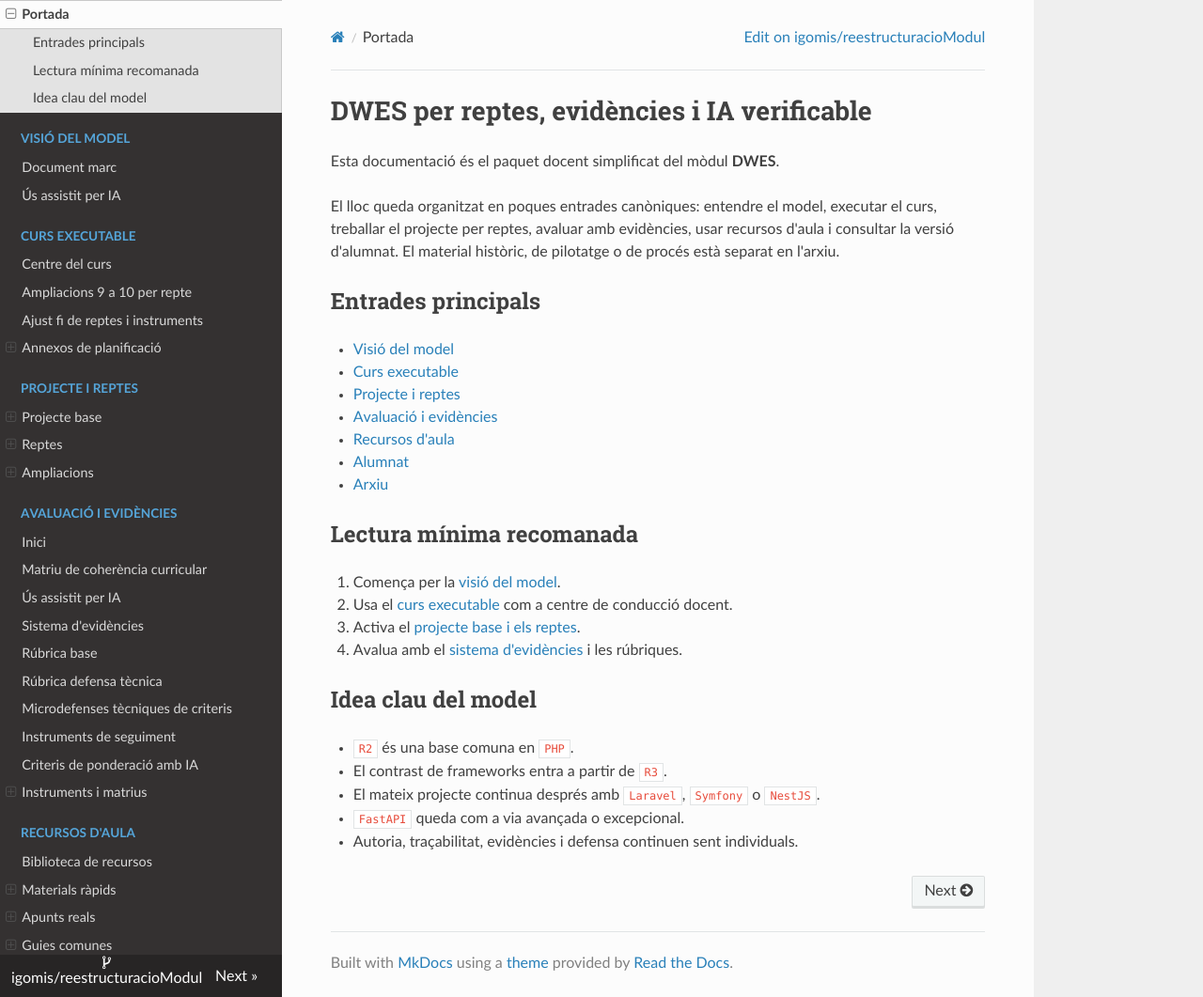
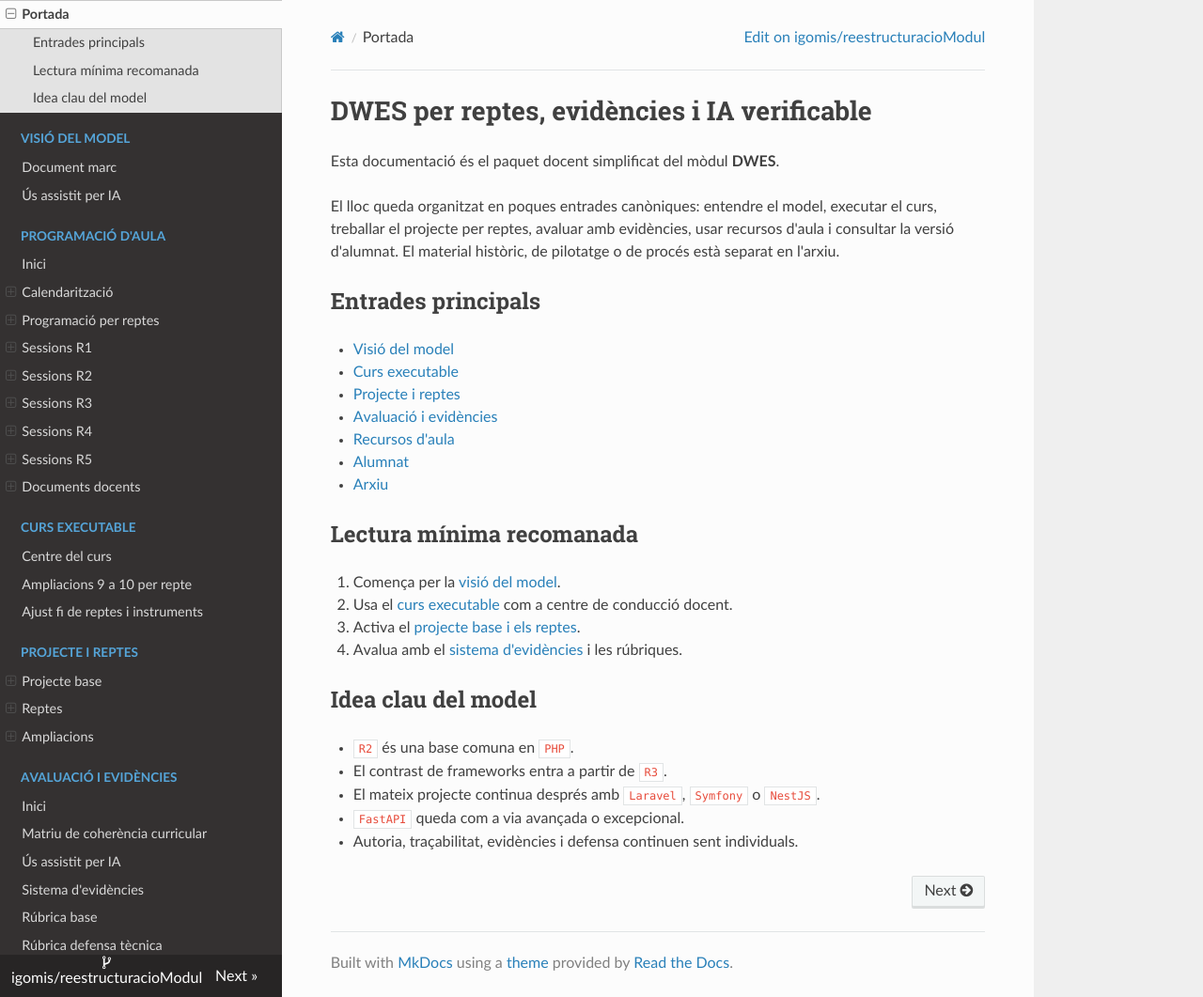
Before and after one commit to igomis/reestructuracioModul, an MkDocs documentation site: the page built from docs/index.md, in a window 1280 px wide and 1061 px high. Shown: the whole window at 94% size. Built offline with MkDocs 1.6.1, drawn with Linux system fonts in a browser that asks for light colours; nearby versions of some CDN libraries; some of the changed lines change nothing that is shown.

Commit message:
Expose classroom programming in main nav

```diff
--- a/mkdocs.yml
+++ b/mkdocs.yml
@@ -23,60 +23,72 @@ nav:
   - Visió del model:
       - Document marc: visio-model-dwes.md
       - Ús assistit per IA: us-ia-professorat-i-alumnat.md
+  - Programació d'aula:
+      - Inici: 01_programacio_modul/index.md
+      - Calendarització:
+          - Calendarització per avaluacions: 01_programacio_modul/calendaritzacio_per_avaluacions.md
+          - Guia sessió a sessió 20 setmanes: 01_programacio_modul/guia_sessio_a_sessio_20_setmanes.md
+          - Seqüenciació de sessions: 01_programacio_modul/seqüenciacio_sessions_2_avaluacions.md
+      - Programació per reptes:
+          - R1. Kickoff backend: 01_programacio_modul/programacio_aula_repte_01.md
+          - R2. Processament, estat i autenticació: 01_programacio_modul/programacio_aula_repte_02.md
+          - R3. MVC i persistència: 01_programacio_modul/planificacio_aula_r3_mvc_i_persistencia.md
+          - Vista global per repte: 01_programacio_modul/programacio_aula_per_repte.md
+      - Sessions R1:
+          - R1S0. Marc comú del curs i criteri d'evidències: 01_programacio_modul/programacio_aula_r1s0_marc_comu_curs_evidencies.md
+          - R1S1. Model client/servidor i elecció guiada de stack: 01_programacio_modul/programacio_aula_r1s1_model_client_servidor_eleccio_stack.md
+          - R1S2. Entorn executable, punt d'entrada i tancament de R1: 01_programacio_modul/programacio_aula_r1s2_entorn_executable_punt_entrada.md
+      - Sessions R2:
+          - R2S0. Transició al Repte 2: 01_programacio_modul/programacio_aula_r2s0_transicio_repte_2.md
+          - R2S1. Entrada variada i validació de servidor: 01_programacio_modul/programacio_aula_r2s1_entrada_variada_validacio_servidor.md
+          - R2S2. Processament, reintent i guardat funcional: 01_programacio_modul/programacio_aula_r2s2_processament_reintent_conservacio_dades.md
+          - R2S3. Lògica del flux i regles del projecte: 01_programacio_modul/programacio_aula_r2s3_logica_flux_regles_projecte.md
+          - R2S4. Estat, sessió i cookies: 01_programacio_modul/programacio_aula_r2s4_estat_sessio_cookies.md
+          - R2S5. Autenticació i funcionalitat protegida: 01_programacio_modul/programacio_aula_r2s5_autenticacio_funcionalitat_protegida.md
+          - R2S6. Mini API d'autenticació per a client: 01_programacio_modul/programacio_aula_r2s6_mini_api_autenticacio_client.md
+          - R2S7. Proves, depuració i checkpoint tècnic: 01_programacio_modul/programacio_aula_r2s7_proves_depuracio_checkpoint.md
+          - R2S8. Primera peça testable amb POO i Composer: 01_programacio_modul/programacio_aula_r2s8_primera_peca_testable_poo_composer.md
+          - R2S9. Persistència mínima amb BBDD en PHP: 01_programacio_modul/programacio_aula_r2s9_persistencia_minima_bbdd_php.md
+          - R2S10. Taller de contracte d'autenticació per a DWEC: 01_programacio_modul/programacio_aula_r2s10_taller_contracte_autenticacio_dwec.md
+          - R2SX. Microdefenses tècniques de criteris: 01_programacio_modul/programacio_aula_r2sx_microdefenses_tecniques_criteris.md
+      - Sessions R3:
+          - R3S0. Transició al Repte 3: 01_programacio_modul/programacio_aula_r3s0_transicio_repte_3.md
+          - R3S1. Arrencada del nou projecte: 01_programacio_modul/programacio_aula_r3s1_arrencada_nou_projecte.md
+          - R3S2. Persistència mínima amb migracions, fixtures/seeders o equivalent: 01_programacio_modul/programacio_aula_r3s2_persistencia_minima_migrations_seeders.md
+          - R3S2B. Taller de portabilitat entre frameworks: 01_programacio_modul/programacio_aula_r3s2b_taller_portabilitat_frameworks.md
+          - R3S3. Primer cas d'ús complet: 01_programacio_modul/programacio_aula_r3s3_primer_cas_us_complet.md
+          - R3S4. Segon cas d'ús o ampliació funcional: 01_programacio_modul/programacio_aula_r3s4_segon_cas_us_ampliacio_funcional.md
+          - R3S5. Autenticació, autorització i middleware: 01_programacio_modul/programacio_aula_r3s5_autenticacio_autoritzacio_middleware.md
+          - R3S6. Qualitat i estabilització: 01_programacio_modul/programacio_aula_r3s6_qualitat_estabilitzacio.md
+          - R3S7. Tancament tècnic: 01_programacio_modul/programacio_aula_r3s7_tancament_tecnic.md
+          - R3SX. Microdefenses tècniques de criteris: 01_programacio_modul/programacio_aula_r3sx_microdefenses_tecniques_criteris.md
+      - Sessions R4:
+          - R4S0. Transició al Repte 4: 01_programacio_modul/programacio_aula_r4s0_transicio_repte_4.md
+          - R4S1. Disseny del contracte del servei: 01_programacio_modul/programacio_aula_r4s1_contracte_servei_api.md
+          - R4S2. Implementació del primer endpoint funcional: 01_programacio_modul/programacio_aula_r4s2_primer_endpoint_funcional.md
+          - R4S3. Autenticació i control d'accés de l'API: 01_programacio_modul/programacio_aula_r4s3_proteccio_api.md
+          - R4S4. Consum real del servei: 01_programacio_modul/programacio_aula_r4s4_consum_servei.md
+          - R4S5. Documentació i prova del servei: 01_programacio_modul/programacio_aula_r4s5_documentacio_prova_servei.md
+          - R4S6. Taller de tokens funcionals del backend: 01_programacio_modul/programacio_aula_r4s6_taller_tokens_funcionals_backend.md
+          - R4SX. Microdefenses tècniques de criteris: 01_programacio_modul/programacio_aula_r4sx_microdefenses_tecniques_criteris.md
+      - Sessions R5:
+          - R5S0. Transició al Repte 5: 01_programacio_modul/programacio_aula_r5s0_transicio_repte_5.md
+          - R5S1. Selecció de font externa i disseny de la integració: 01_programacio_modul/programacio_aula_r5s1_font_externa_i_disseny_integracio.md
+          - R5S2. Connexió amb la font externa i recuperació real: 01_programacio_modul/programacio_aula_r5s2_connexio_font_externa.md
+          - R5S3. Transformació, mapping i valor afegit: 01_programacio_modul/programacio_aula_r5s3_mapping_transformacio_valor.md
+          - R5S4. Integració de la funcionalitat híbrida en el producte: 01_programacio_modul/programacio_aula_r5s4_funcionalitat_hibrida_producte.md
+          - R5S5. Prova, documentació i defensa de la integració: 01_programacio_modul/programacio_aula_r5s5_prova_documentacio_defensa_integracio.md
+          - R5S6. Taller d'actius digitals tokenitzats: 01_programacio_modul/programacio_aula_r5s6_taller_actius_digitals_tokenitzats.md
+          - R5SX. Microdefenses tècniques de criteris: 01_programacio_modul/programacio_aula_r5sx_microdefenses_tecniques_criteris.md
+      - Documents docents:
+          - Pla d'implantació docent: 01_programacio_modul/pla_implantacio_docent.md
+          - Annex de ritmes: 01_programacio_modul/annex_suport_i_ampliacio_ritmes.md
+          - Preparació docent directa: 01_programacio_modul/preparacio_docent_directa_curs_que_ve.md
+          - Ajustos finals abans d'inici: 01_programacio_modul/ajustos_finals_abans_inici_curs.md
   - Curs executable:
       - Centre del curs: curs-executable.md
       - Ampliacions 9 a 10 per repte: ampliacions-9-a-10-per-repte.md
       - Ajust fi de reptes i instruments: fase-4-ajust-fi-reptes-i-instruments.md
-      - Annexos de planificació:
-          - Programació d'aula per reptes:
-              - Inici: 01_programacio_modul/index.md
-              - R1S0. Marc comú del curs i criteri d'evidències: 01_programacio_modul/programacio_aula_r1s0_marc_comu_curs_evidencies.md
-              - R1. Programació d'aula — Kickoff backend: 01_programacio_modul/programacio_aula_repte_01.md
-              - R1S1. Model client/servidor i elecció guiada de stack: 01_programacio_modul/programacio_aula_r1s1_model_client_servidor_eleccio_stack.md
-              - R1S2. Entorn executable, punt d'entrada i tancament de R1: 01_programacio_modul/programacio_aula_r1s2_entorn_executable_punt_entrada.md
-              - R2S0. Transició al Repte 2: 01_programacio_modul/programacio_aula_r2s0_transicio_repte_2.md
-              - R2. Programació d'aula — Processament, estat i autenticació: 01_programacio_modul/programacio_aula_repte_02.md
-              - R2S1. Entrada variada i validació de servidor: 01_programacio_modul/programacio_aula_r2s1_entrada_variada_validacio_servidor.md
-              - R2S2. Processament, reintent i guardat funcional: 01_programacio_modul/programacio_aula_r2s2_processament_reintent_conservacio_dades.md
-              - R2S3. Lògica del flux i regles del projecte: 01_programacio_modul/programacio_aula_r2s3_logica_flux_regles_projecte.md
-              - R2S4. Estat, sessió i cookies: 01_programacio_modul/programacio_aula_r2s4_estat_sessio_cookies.md
-              - R2S5. Autenticació i funcionalitat protegida: 01_programacio_modul/programacio_aula_r2s5_autenticacio_funcionalitat_protegida.md
-              - R2S6. Mini API d'autenticació per a client: 01_programacio_modul/programacio_aula_r2s6_mini_api_autenticacio_client.md
-              - R2S10. Taller de contracte d'autenticació per a DWEC: 01_programacio_modul/programacio_aula_r2s10_taller_contracte_autenticacio_dwec.md
-              - R2S7. Proves, depuració i checkpoint tècnic: 01_programacio_modul/programacio_aula_r2s7_proves_depuracio_checkpoint.md
-              - R2S8. Primera peça testable amb POO i Composer: 01_programacio_modul/programacio_aula_r2s8_primera_peca_testable_poo_composer.md
-              - R2S9. Persistència mínima amb BBDD en PHP: 01_programacio_modul/programacio_aula_r2s9_persistencia_minima_bbdd_php.md
-              - R2SX. Microdefenses tècniques de criteris: 01_programacio_modul/programacio_aula_r2sx_microdefenses_tecniques_criteris.md
-              - R3S0. Transició al Repte 3: 01_programacio_modul/programacio_aula_r3s0_transicio_repte_3.md
-              - R3S1. Arrencada del nou projecte: 01_programacio_modul/programacio_aula_r3s1_arrencada_nou_projecte.md
-              - R3S2. Persistència mínima amb migracions, fixtures/seeders o equivalent: 01_programacio_modul/programacio_aula_r3s2_persistencia_minima_migrations_seeders.md
-              - R3S2B. Taller de portabilitat entre frameworks: 01_programacio_modul/programacio_aula_r3s2b_taller_portabilitat_frameworks.md
-              - R3S3. Primer cas d'ús complet: 01_programacio_modul/programacio_aula_r3s3_primer_cas_us_complet.md
-              - R3S4. Segon cas d'ús o ampliació funcional: 01_programacio_modul/programacio_aula_r3s4_segon_cas_us_ampliacio_funcional.md
-              - R3S5. Autenticació, autorització i middleware: 01_programacio_modul/programacio_aula_r3s5_autenticacio_autoritzacio_middleware.md
-              - R3S6. Qualitat i estabilització: 01_programacio_modul/programacio_aula_r3s6_qualitat_estabilitzacio.md
-              - R3S7. Tancament tècnic: 01_programacio_modul/programacio_aula_r3s7_tancament_tecnic.md
-              - R3SX. Microdefenses tècniques de criteris: 01_programacio_modul/programacio_aula_r3sx_microdefenses_tecniques_criteris.md
-              - R4S0. Transició al Repte 4: 01_programacio_modul/programacio_aula_r4s0_transicio_repte_4.md
-              - R4S1. Disseny del contracte del servei: 01_programacio_modul/programacio_aula_r4s1_contracte_servei_api.md
-              - R4S2. Implementació del primer endpoint funcional: 01_programacio_modul/programacio_aula_r4s2_primer_endpoint_funcional.md
-              - R4S3. Autenticació i control d'accés de l'API: 01_programacio_modul/programacio_aula_r4s3_proteccio_api.md
-              - R4S4. Consum real del servei: 01_programacio_modul/programacio_aula_r4s4_consum_servei.md
-              - R4S5. Documentació i prova del servei: 01_programacio_modul/programacio_aula_r4s5_documentacio_prova_servei.md
-              - R4SX. Microdefenses tècniques de criteris: 01_programacio_modul/programacio_aula_r4sx_microdefenses_tecniques_criteris.md
-              - R5S0. Transició al Repte 5: 01_programacio_modul/programacio_aula_r5s0_transicio_repte_5.md
-              - R5S1. Selecció de font externa i disseny de la integració: 01_programacio_modul/programacio_aula_r5s1_font_externa_i_disseny_integracio.md
-              - R5S2. Connexió amb la font externa i recuperació real: 01_programacio_modul/programacio_aula_r5s2_connexio_font_externa.md
-              - R5S3. Transformació, mapping i valor afegit: 01_programacio_modul/programacio_aula_r5s3_mapping_transformacio_valor.md
-              - R5S4. Integració de la funcionalitat híbrida en el producte: 01_programacio_modul/programacio_aula_r5s4_funcionalitat_hibrida_producte.md
-              - R5S5. Prova, documentació i defensa de la integració: 01_programacio_modul/programacio_aula_r5s5_prova_documentacio_defensa_integracio.md
-              - R5SX. Microdefenses tècniques de criteris: 01_programacio_modul/programacio_aula_r5sx_microdefenses_tecniques_criteris.md
-          - Pla d'implantació docent: 01_programacio_modul/pla_implantacio_docent.md
-          - Calendarització per avaluacions: 01_programacio_modul/calendaritzacio_per_avaluacions.md
-          - Guia 20 setmanes: 01_programacio_modul/guia_sessio_a_sessio_20_setmanes.md
-          - Annex de ritmes: 01_programacio_modul/annex_suport_i_ampliacio_ritmes.md
-          - Preparació docent directa: 01_programacio_modul/preparacio_docent_directa_curs_que_ve.md
-          - Ajustos finals abans d'inici: 01_programacio_modul/ajustos_finals_abans_inici_curs.md
   - Projecte i reptes:
       - Projecte base:
           - Enunciat base: 05_projectes_tecnics/enunciat_projecte_base.md
```
